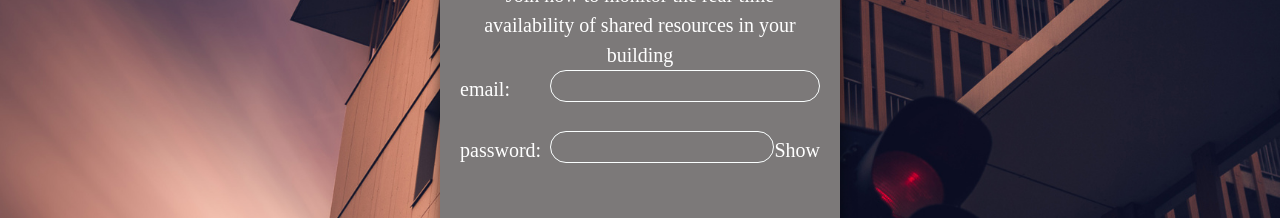
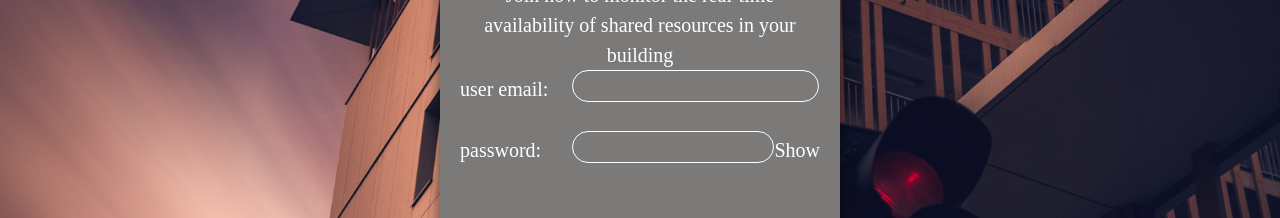
Before and after one commit to myst515/resshare, a React (Vite) app: page / in a window 1280 px wide. Shown: the part 253-471 px from the top of the page. Built offline with nearby package versions, Linux system fonts and the light colour scheme.

Commit message:
Changed the username label to user email

```diff
--- a/src/LoginPage.jsx
+++ b/src/LoginPage.jsx
@@ -320,7 +320,7 @@ export default function LoginPage(Funcs) {
 
 
                             <div className="form-row">
-                            <label htmlFor="username">email:</label>
+                            <label htmlFor="username">user email:</label>
                             <input
                                 id="email"
                                 aria-label="enter email address"
--- a/src/index.css
+++ b/src/index.css
@@ -659,12 +659,12 @@ input[type="number"] {
 .form-row {
   display: flex;
   align-items: center;
-  gap: 10px;
+  gap: 2px;
   margin-bottom: 24px;
 }
 
 .form-row label {
-  width: 70px;
+  width: 100px;
   text-align: left;
   flex-shrink: 0;
 }
@@ -672,6 +672,7 @@ input[type="number"] {
 .form-row input {
   flex: 1;
   min-width: 0;
+  max-width: fit-content;
   box-sizing: border-box;
 }
 
```
